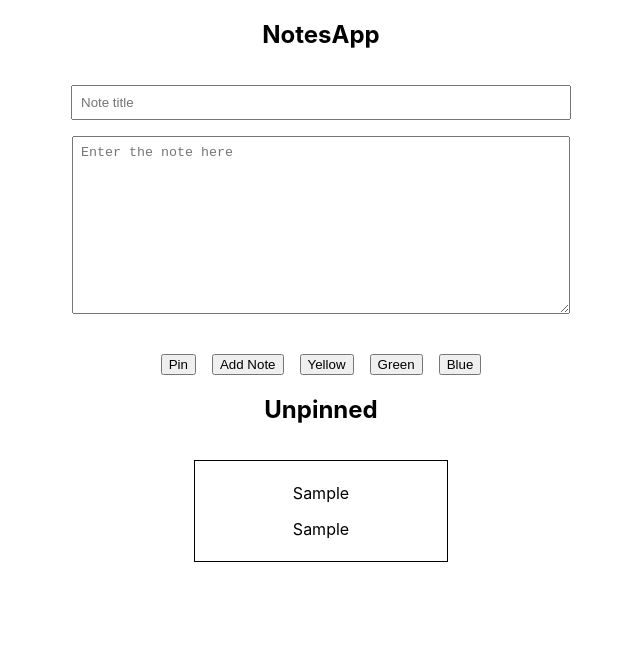
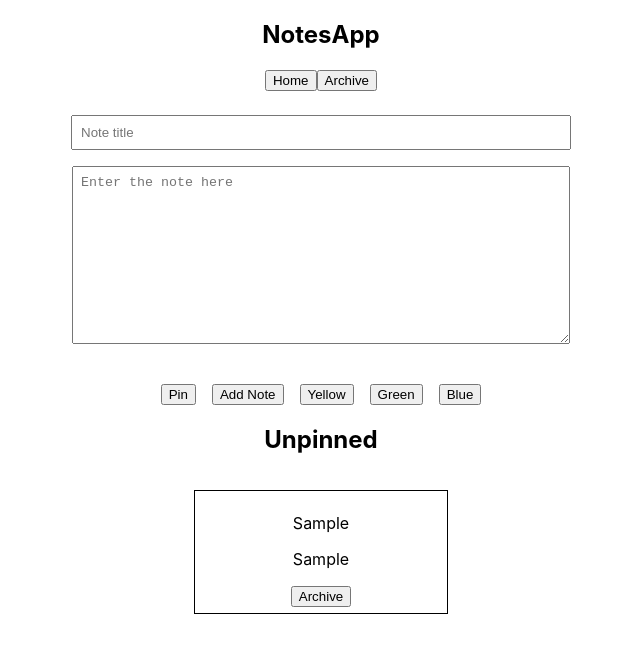
Before and after one commit to Mohasin-Haque/notesapp, a React (Create React App) app: page / in a window 1280 px wide. Both pictures are taken after typing "Sample", "Sample" into the empty fields and a click on the button "Add Note". Shown: the top 652 px of the page, without its empty margins (319-959 px from the left). Built offline with nearby package versions, Linux system fonts and the light colour scheme.

Commit message:
Feat - added archived feature

```diff
--- a/public/index.html
+++ b/public/index.html
@@ -5,10 +5,8 @@
     <link rel="icon" href="%PUBLIC_URL%/favicon.ico" />
     <meta name="viewport" content="width=device-width, initial-scale=1" />
     <meta name="theme-color" content="#000000" />
-    <meta
-      name="description"
-      content="Web site created using create-react-app"
-    />
+    <meta name="author" content="Mohasin Haque" />
+    <meta name="description" content="This is a notes app which will help you take down the important notes. This app has unique features. Head towards it to explore more." />
     <link rel="apple-touch-icon" href="%PUBLIC_URL%/logo192.png" />
     <!--
       manifest.json provides metadata used when your web app is installed on a
@@ -24,7 +22,7 @@
       work correctly both with client-side routing and a non-root public URL.
       Learn how to configure a non-root public URL by running `npm run build`.
     -->
-    <title>React App</title>
+    <title>Notes App</title>
   </head>
   <body>
     <noscript>You need to enable JavaScript to run this app.</noscript>
--- a/src/App.js
+++ b/src/App.js
@@ -1,69 +1,36 @@
-import logo from './logo.svg';
 import './App.css';
-import { useState } from 'react';
-import {notesData} from "./data";
-import Card from "./Card";
+import { useState, useEffect } from 'react';
+import { Home } from "./Pages/Home";
+import Archieve from './Pages/Archive';
 
 function App() {
+  const [notes, setNotes] = useState([]);
+  const [route, setRoute] = useState("notes");
+  const [archieveNotes, setArchieveNotes] = useState([]);
 
-  const [title,setTitle] = useState("")
-  const [description,setDescription] = useState("")
-  const [cardBgColor, setCardBgColor] = useState("")
-  const [pinNotes, setPinNotes] = useState(false)
-  const [notes, setNotes] = useState([])
+  useEffect(() => {
+    setNotes(JSON.parse(localStorage.getItem("notes")) || []);
+  }, []);
 
-  const pinnedNotes = notes.filter((note) => note.pin);
-  const unPinnedNotes = notes.filter((note) => !note.pin);
+ useEffect(() => {
+   localStorage.setItem("notes", JSON.stringify(notes));
+ }, [notes]);
 
-  console.log(pinnedNotes)
-  const notesHandler = () => {
-    setNotes((prev) => [...prev, {id: Math.random(), title: title, description: description, bgColor: cardBgColor, pin: pinNotes}]);
-    setTitle("")
-    setDescription("")
-    setCardBgColor("")
-    setPinNotes("")
-  };
-
+  // useEffect(()=>{
+  //   localStorage.setItem("notes", JSON.stringify(notes));
+  //   console.log(localStorage.getItem("notes"))
+  // })
 
   return (
     <div className="App">
       <h2>NotesApp</h2>
-
       <div>
-        <form className='input-field' style={{backgroundColor: cardBgColor }}>
-        <input type='text' placeholder='Note title' value={title} onChange={(event) => setTitle(event.target.value)} />
-        <textarea
-        placeholder='Enter the note here'
-        value={description}
-        onChange = {(event) => setDescription(event.target.value)} />
-        </form>
-
-        <div className="btn">
-        <button onClick={() => setPinNotes((prev => !prev))}>{pinNotes ? "Unpin" : "Pin"}</button>
-        <button onClick={notesHandler}>Add Note</button>
-        <button onClick={() => setCardBgColor("#fbbf33")} >Yellow</button>
-        <button onClick={() => setCardBgColor("#c8f08f")}>Green</button>
-        <button onClick={() => setCardBgColor("#a5f8ea")}>Blue</button>
-        </div>
-
-        {pinnedNotes && pinnedNotes.length>=1 && <h2> Pinned </h2>}
-        <section className='note-card'>
-          {pinnedNotes.map((note) => {
-            return <Card title={note.title} description={note.description} bgColor={note.bgColor} key={note.id} />
-          }
-          )}
-        </section>
-
-        {unPinnedNotes && unPinnedNotes.length>=1 && <h2> Unpinned </h2>}
-        <section className='note-card'>
-          {unPinnedNotes.map((note) => {
-            return <Card title={note.title} description={note.description} bgColor={note.bgColor} key={note.id} />
-          }
-          )}
-        </section>
+        <button onClick={() => setRoute("notes")}> Home </button>
+        <button onClick={() => setRoute("archive")}> Archive </button>
       </div>
+      {route === "archive" && <Archieve archieveNotes={archieveNotes} />}
+      {route === "notes" &&  <Home notes={notes} setNotes={setNotes} setArchieveNotes={setArchieveNotes} />}
     </div>
   );
 }
-
 export default App;
--- a/src/Card.jsx
+++ /dev/null
@@ -1,10 +0,0 @@
-const Card = ({ title, description, bgColor, }) => {
-    return (
-        <div className="card" style={{ backgroundColor: bgColor }}>
-            <p>{title}</p>
-            <p>{description}</p>
-        </div>
-    )
-}
-
-export default Card;
--- /dev/null
+++ b/src/Components/Card.jsx
@@ -0,0 +1,20 @@
+export const Card = ( {note, setArchieveNotes, setNotes}) => {
+
+    const archieveClickHandler = () => {
+        setArchieveNotes((prev) => [...prev, note]);
+        setNotes((prev) => prev.filter(archivedNote => {
+            console.log(archivedNote, note)
+        return archivedNote.id !== note.id
+        }))
+        }
+    const {title, description, bgColor} = note;
+    return (
+        <div className="card" style={{ backgroundColor: bgColor }}>
+            <p>{title}</p>
+            <p>{description}</p>
+            <button onClick={archieveClickHandler}>Archive</button>
+        </div>
+    )
+}
+
+export default Card;
--- /dev/null
+++ b/src/Pages/Archive.jsx
@@ -0,0 +1,13 @@
+import { Card } from "../Components/Card"
+
+const Archieve = ({ archieveNotes }) => {
+    return (
+        <div>
+            <h2>Archieve</h2>
+            { archieveNotes.map(note => <Card note={note} key={note.id} />)}
+
+        </div>
+    )
+}
+
+export default Archieve
--- /dev/null
+++ b/src/Pages/Home.jsx
@@ -0,0 +1,59 @@
+// HOME PAGE COMPONENT
+import { useState } from 'react';
+import { Card } from "../Components/Card";
+
+
+export const Home = ({notes, setNotes, setArchieveNotes}) => {
+    const [title,setTitle] = useState("")
+    const [description,setDescription] = useState("")
+    const [cardBgColor, setCardBgColor] = useState("")
+    const [pinNotes, setPinNotes] = useState(false)
+    const pinnedNotes = notes.filter((note) => note.pin);
+    const unPinnedNotes = notes.filter((note) => !note.pin);
+
+
+    const notesHandler = () => {
+      setNotes((prev) => [...prev, {id: Math.random(), title: title, description: description, bgColor: cardBgColor, pin: pinNotes}]);
+      setTitle("")
+      setDescription("")
+      setCardBgColor("")
+      setPinNotes("")
+    };
+
+
+    return(
+        <div>
+        <form className='input-field' style={{backgroundColor: cardBgColor }}>
+        <input type='text' placeholder='Note title' value={title} onChange={(event) => setTitle(event.target.value)} />
+        <textarea
+        placeholder='Enter the note here'
+        value={description}
+        onChange = {(event) => setDescription(event.target.value)} />
+        </form>
+
+        <div className="btn">
+        <button onClick={() => setPinNotes((prev => !prev))}>{pinNotes ? "Unpin" : "Pin"}</button>
+        <button onClick={notesHandler}>Add Note</button>
+        <button onClick={() => setCardBgColor("#fbbf33")} >Yellow</button>
+        <button onClick={() => setCardBgColor("#c8f08f")}>Green</button>
+        <button onClick={() => setCardBgColor("#a5f8ea")}>Blue</button>
+        </div>
+
+        {pinnedNotes && pinnedNotes.length>=1 && <h2> Pinned </h2>}
+        <section className='note-card'>
+          {pinnedNotes.map((note) => {
+            return <Card note={note} key={note.id} setNotes={setNotes} setArchieveNotes={setArchieveNotes} />
+          }
+          )}
+        </section>
+
+        {unPinnedNotes && unPinnedNotes.length>=1 && <h2> Unpinned </h2>}
+        <section className='note-card'>
+          {unPinnedNotes.map((note) => {
+            return <Card note={note} key={note.id} setNotes={setNotes} setArchieveNotes={setArchieveNotes}  />
+          }
+          )}
+        </section>
+      </div>
+    )
+  }
```
